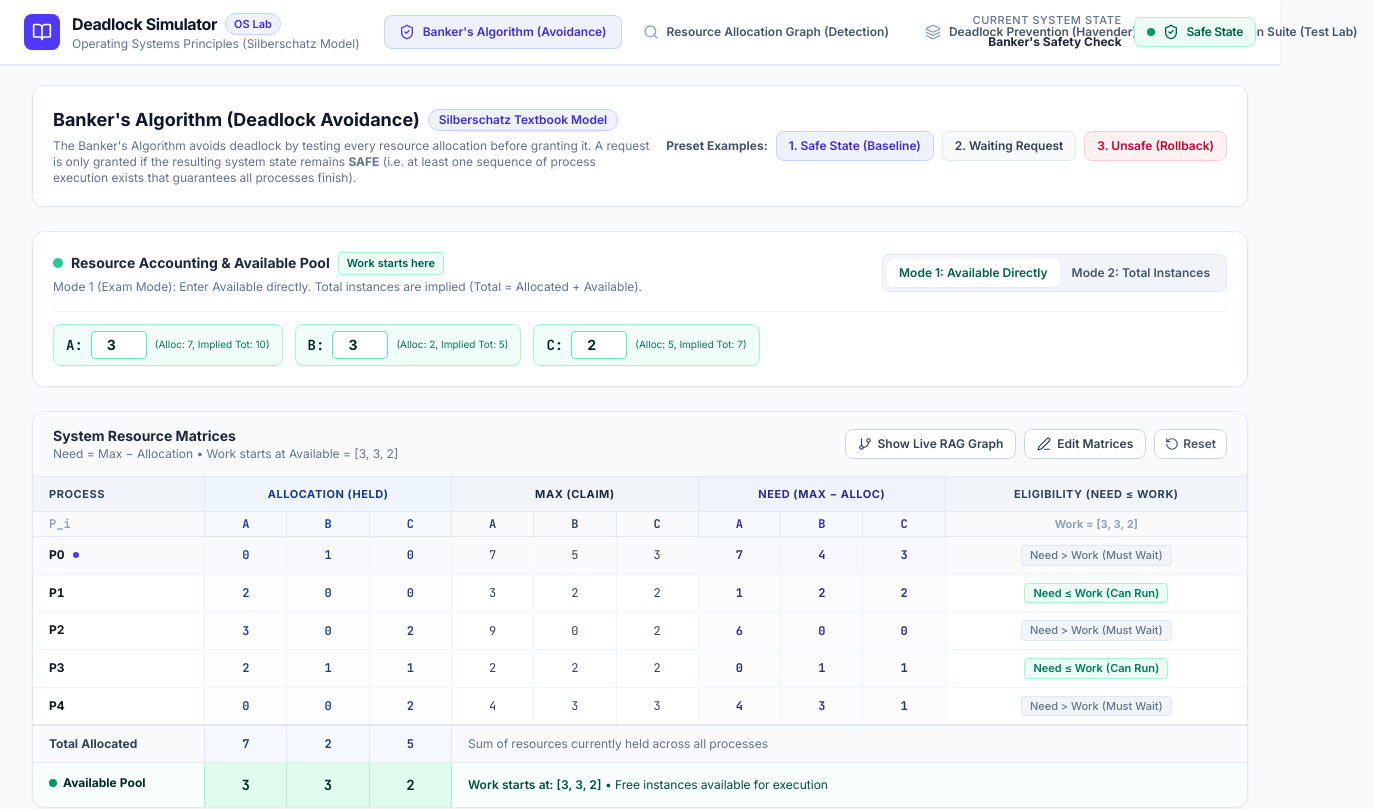
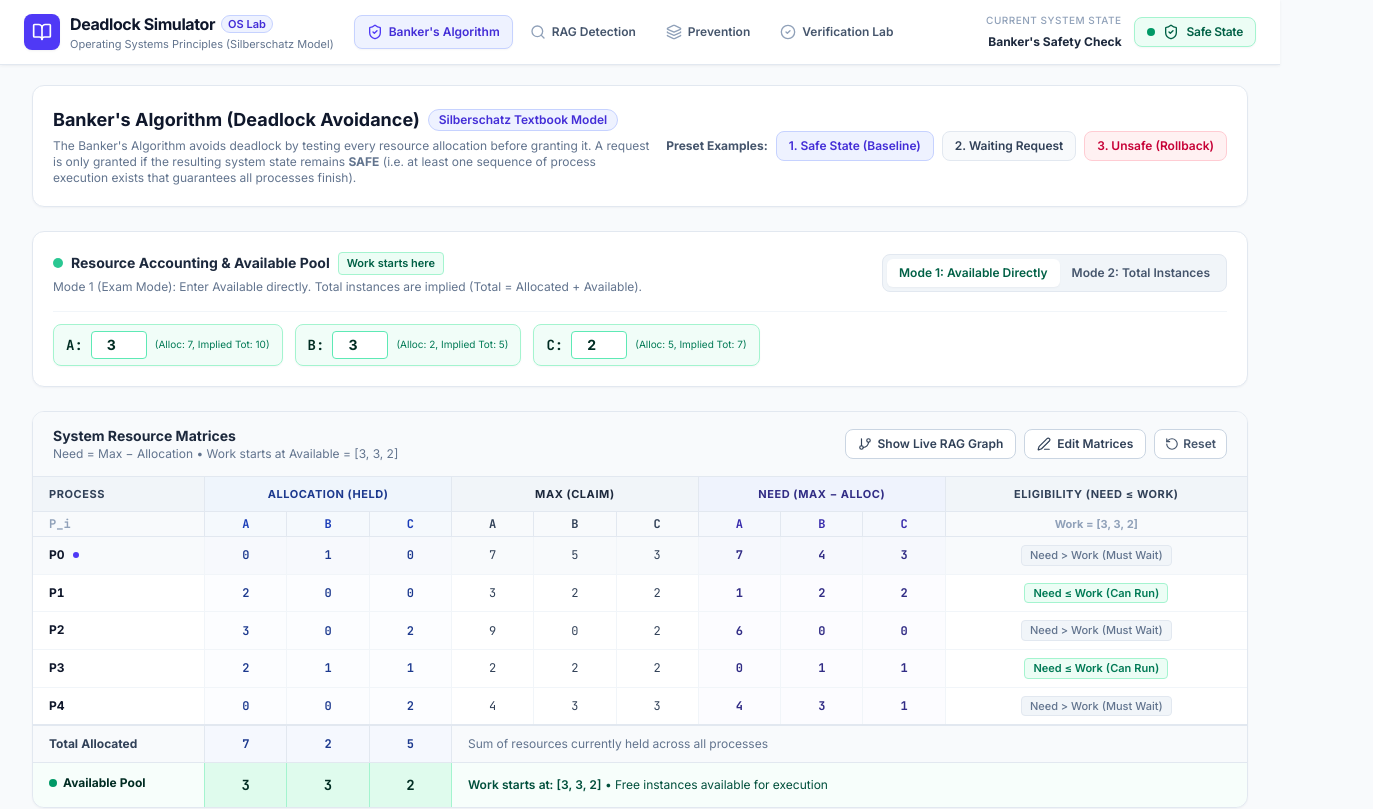
Before and after one commit to mohit-0717/Deadlock, a React (Vite) app: page / in a window 1280 px wide. Shown: the top 809 px of the page, 1373 px wide, since content can reach past the window. Built offline with nearby package versions, Linux system fonts and the light colour scheme.

Commit message:
fix(ui): prevent top navigation tab overlap with responsive labels and layout

```diff
--- a/src/components/Navbar.tsx
+++ b/src/components/Navbar.tsx
@@ -30,38 +30,58 @@ export const Navbar: React.FC<NavbarProps> = ({
   statusLabel,
 }) => {
   const tabs = [
-    { id: 'avoidance', label: "Banker's Algorithm (Avoidance)", icon: ShieldCheck },
-    { id: 'detection', label: 'Resource Allocation Graph (Detection)', icon: Search },
-    { id: 'prevention', label: 'Deadlock Prevention (Havender)', icon: Layers },
-    { id: 'testlab', label: 'Verification Suite (Test Lab)', icon: CheckCircle2 },
+    {
+      id: 'avoidance',
+      fullLabel: "Banker's Algorithm (Avoidance)",
+      shortLabel: "Banker's Algorithm",
+      icon: ShieldCheck,
+    },
+    {
+      id: 'detection',
+      fullLabel: 'Resource Allocation Graph (Detection)',
+      shortLabel: 'RAG Detection',
+      icon: Search,
+    },
+    {
+      id: 'prevention',
+      fullLabel: 'Deadlock Prevention (Havender)',
+      shortLabel: 'Prevention',
+      icon: Layers,
+    },
+    {
+      id: 'testlab',
+      fullLabel: 'Verification Suite (Test Lab)',
+      shortLabel: 'Verification Lab',
+      icon: CheckCircle2,
+    },
   ];
 
   return (
     <header className="sticky top-0 z-40 w-full bg-white border-b border-slate-200 shadow-xs">
-      <div className="w-full max-w-[1720px] mx-auto px-4 lg:px-6 h-16 flex items-center justify-between gap-4">
+      <div className="w-full max-w-[1720px] mx-auto px-3 sm:px-4 lg:px-6 h-16 flex items-center justify-between gap-2 sm:gap-4">
         {/* Left: Academic Title & Logo */}
-        <div className="flex items-center gap-6">
-          <div className="flex items-center gap-3 shrink-0">
-            <div className="w-9 h-9 rounded-lg bg-indigo-600 flex items-center justify-center text-white shadow-xs">
-              <BookOpen className="w-5 h-5 text-white" />
+        <div className="flex items-center gap-3 lg:gap-5 min-w-0">
+          <div className="flex items-center gap-2.5 shrink-0">
+            <div className="w-8 h-8 sm:w-9 sm:h-9 rounded-lg bg-indigo-600 flex items-center justify-center text-white shadow-xs">
+              <BookOpen className="w-4 h-4 sm:w-5 sm:h-5 text-white" />
             </div>
             <div>
-              <div className="flex items-center gap-2">
-                <span className="text-base font-bold tracking-tight text-slate-900">
+              <div className="flex items-center gap-1.5">
+                <span className="text-sm sm:text-base font-bold tracking-tight text-slate-900 whitespace-nowrap">
                   Deadlock Simulator
                 </span>
-                <span className="text-[11px] font-semibold text-indigo-700 bg-indigo-50 border border-indigo-200 px-2 py-0.5 rounded-full">
+                <span className="text-[10px] sm:text-[11px] font-semibold text-indigo-700 bg-indigo-50 border border-indigo-200 px-1.5 py-0.2 rounded-full">
                   OS Lab
                 </span>
               </div>
-              <p className="text-xs text-slate-500">
+              <p className="text-[11px] text-slate-500 hidden xl:block whitespace-nowrap">
                 Operating Systems Principles (Silberschatz Model)
               </p>
             </div>
           </div>
 
-          {/* Academic Tab Navigation */}
-          <nav aria-label="Course Modules" className="hidden md:flex items-center gap-1.5 shrink-0">
+          {/* Academic Tab Navigation (Desktop & Laptop) */}
+          <nav aria-label="Course Modules" className="hidden md:flex items-center gap-1 min-w-0">
             {tabs.map((tab) => {
               const Icon = tab.icon;
               const isActive = activeTab === tab.id;
@@ -70,18 +90,21 @@ export const Navbar: React.FC<NavbarProps> = ({
                 <button
                   key={tab.id}
                   onClick={() => onTabChange(tab.id)}
-                  className={`px-3.5 py-2 rounded-lg text-xs font-semibold flex items-center gap-2 transition-all cursor-pointer ${
+                  title={tab.fullLabel}
+                  className={`px-2.5 lg:px-3 py-1.5 lg:py-2 rounded-lg text-xs font-semibold flex items-center gap-1.5 transition-all cursor-pointer whitespace-nowrap ${
                     isActive
                       ? 'bg-indigo-50 text-indigo-700 border border-indigo-200 shadow-2xs font-bold'
                       : 'text-slate-600 hover:text-slate-900 hover:bg-slate-100/80 border border-transparent'
                   }`}
                 >
                   <Icon
-                    className={`w-4 h-4 shrink-0 ${
+                    className={`w-3.5 h-3.5 sm:w-4 sm:h-4 shrink-0 ${
                       isActive ? 'text-indigo-600' : 'text-slate-400'
                     }`}
                   />
-                  <span>{tab.label}</span>
+                  <span className="hidden 2xl:inline">{tab.fullLabel}</span>
+                  <span className="2xl:inline hidden">{/* Spacer */}</span>
+                  <span className="2xl:hidden">{tab.shortLabel}</span>
                 </button>
               );
             })}
@@ -89,13 +112,19 @@ export const Navbar: React.FC<NavbarProps> = ({
         </div>
 
         {/* Right: Clean Academic System Status Indicator */}
-        <div className="flex items-center gap-3 shrink-0">
-          <div className="text-right hidden sm:block">
-            <span className="text-[11px] font-medium text-slate-500 block uppercase tracking-wider">
+        <div className="flex items-center gap-2.5 sm:gap-3 shrink-0">
+          <div className="text-right hidden xl:block">
+            <span className="text-[10px] font-medium text-slate-400 block uppercase tracking-wider">
               Current System State
             </span>
             <span className="text-xs font-bold text-slate-800">
-              {activeTab === 'avoidance' ? "Banker's Safety Check" : activeTab === 'detection' ? 'RAG Topology' : 'Prevention Protocol'}
+              {activeTab === 'avoidance'
+                ? "Banker's Safety Check"
+                : activeTab === 'detection'
+                ? 'RAG Topology'
+                : activeTab === 'prevention'
+                ? 'Prevention Protocol'
+                : 'Verification Suite'}
             </span>
           </div>
           <StatusBadge status={currentStatus} customLabel={statusLabel} size="md" />
```
